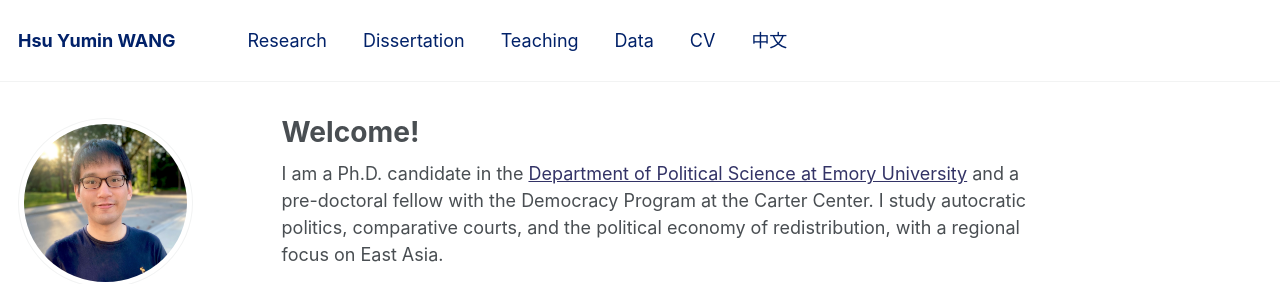
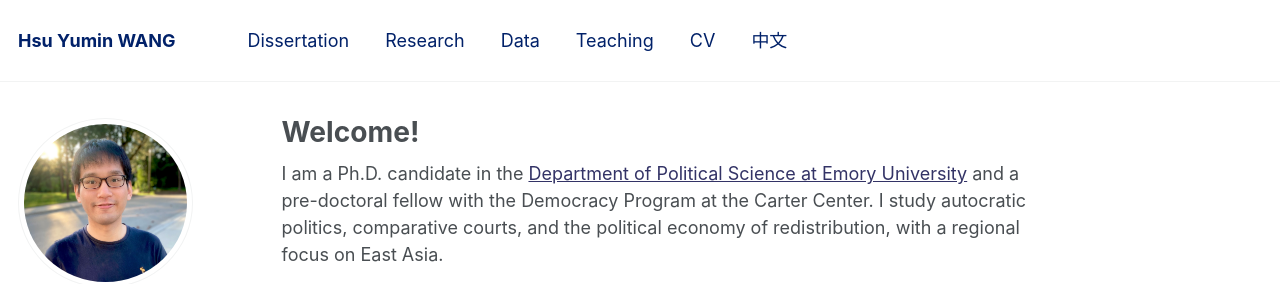
Before and after one commit to hsuyumin/hsuyumin.github.io, a Jekyll site: the page built from _pages/about.md, in a window 1280 px wide. Shown: the top 284 px of the page. Built offline with Jekyll 4.4.1, drawn with Linux system fonts in a browser that asks for light colours; some web fonts are replaced; part of the change alters nothing that is shown.

```diff
--- a/_data/navigation.yml
+++ b/_data/navigation.yml
@@ -1,16 +1,17 @@
 # main links links
 main:
-  - title: "Research"
-    url: /research/
 
   - title: "Dissertation"
     url: /dissertation/
 
-  - title: "Teaching"
-    url: /teaching/
+  - title: "Research"
+    url: /research/
 
   - title: "Data"
     url: /data/
+
+  - title: "Teaching"
+    url: /teaching/
 
   #- title: "Blog Posts"
   #  url: /year-archive/
@@ -19,4 +20,4 @@ main:
     url: /cv/
 
   - title: "中文"
-    url: /ch/
+    url: /chinese/
```
